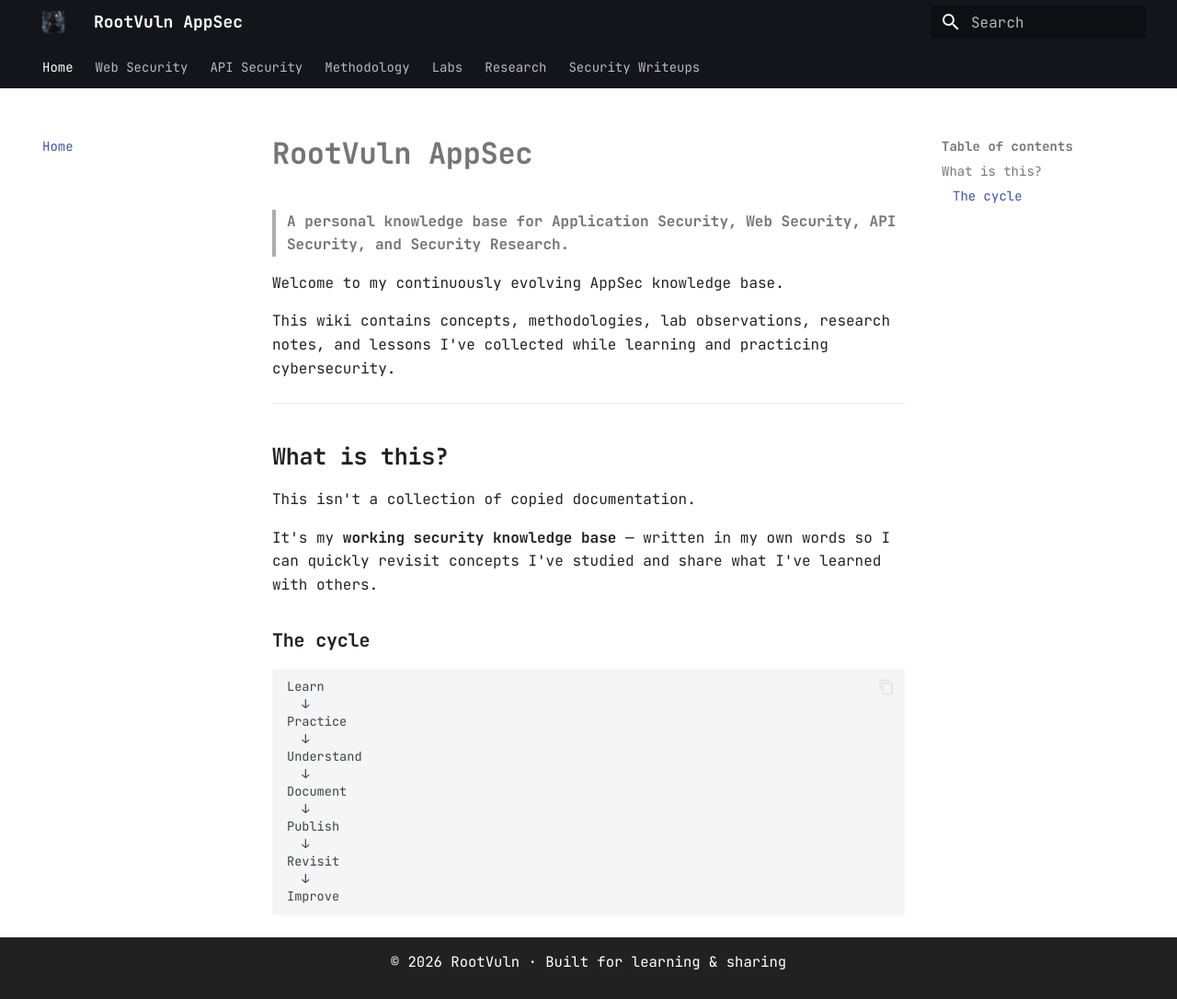
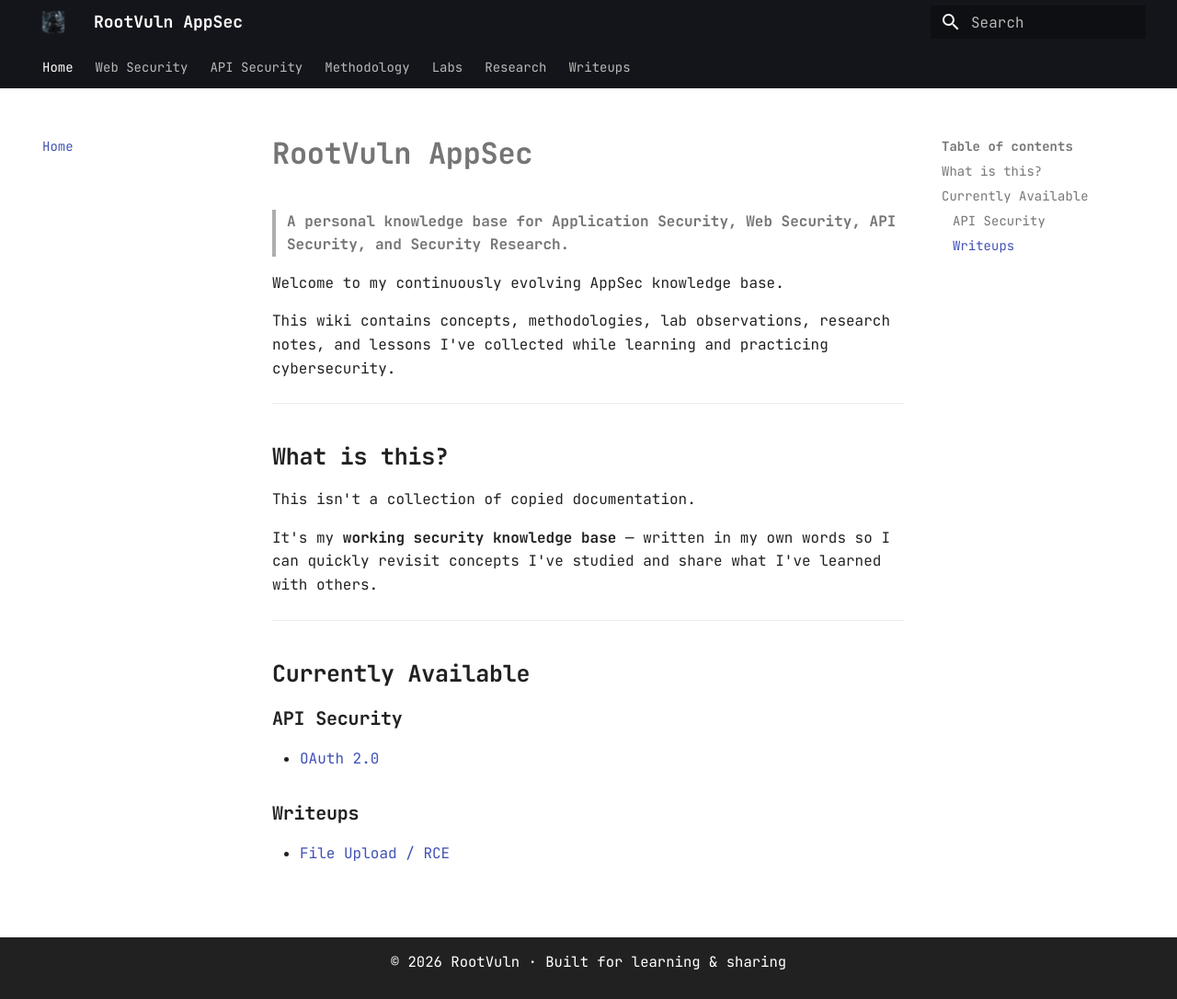
Before and after one commit to rootvuln/rootvuln.github.io, an MkDocs documentation site: the page built from docs/index.md, in a window 1280 px wide and 1086 px high. Shown: the whole window at 92% size. Built offline with MkDocs 1.6.1 and Material for MkDocs 9.7.7, drawn with Linux system fonts in a browser that asks for light colours.

Commit message:
Added Index Files

````diff
--- a/docs/index.md
+++ b/docs/index.md
@@ -14,20 +14,14 @@ This isn't a collection of copied documentation.
 
 It's my **working security knowledge base** — written in my own words so I can quickly revisit concepts I've studied and share what I've learned with others.
 
-### The cycle
+---
 
-```text
-Learn
-  ↓
-Practice
-  ↓
-Understand
-  ↓
-Document
-  ↓
-Publish
-  ↓
-Revisit
-  ↓
-Improve
-```
+## Currently Available
+
+### API Security
+
+- [OAuth 2.0](api-security/oauth.md)
+
+### Writeups
+
+- [File Upload / RCE](writeups/file-to-rce.md)
--- a/mkdocs.yml
+++ b/mkdocs.yml
@@ -32,6 +32,7 @@ nav:
   - Home: index.md
 
   - Web Security:
+      - Overview: web-security/index.md
       - XSS: web-security/xss.md
       - SQL Injection: web-security/sql-injection.md
       - SSRF: web-security/ssrf.md
@@ -42,6 +43,7 @@ nav:
       - HTTP Request Smuggling: web-security/request-smuggling.md
 
   - API Security:
+      - Overview: api-security/index.md
       - API Testing: api-security/api-testing.md
       - Authentication: api-security/authentication.md
       - Authorization: api-security/authorization.md
@@ -49,15 +51,18 @@ nav:
       - IDOR / BOLA: api-security/idor-bola.md
 
   - Methodology:
+      - Overview: methodology/index.md
       - Reconnaissance: methodology/recon.md
       - Testing: methodology/testing.md
       - Reporting: methodology/reporting.md
 
   - Labs:
-      - Labs: labs/
+      - Overview: labs/index.md
 
   - Research:
+      - Overview: research/index.md
       - Research Notes: research/notes.md
 
-  - Security Writeups:
+  - Writeups:
+      - Overview: writeups/index.md
       - File Upload/RCE : writeups/file-to-rce.md
````
Also changed, not shown: docs/api-security/index.md (added, +15 -0 lines), docs/labs/index.md (+7 -0 lines), docs/methodology/index.md (added, +13 -0 lines), docs/research/index.md (added, +11 -0 lines), docs/web-security/index.md (added, +18 -0 lines), docs/writeups/index.md (added, +11 -0 lines).
